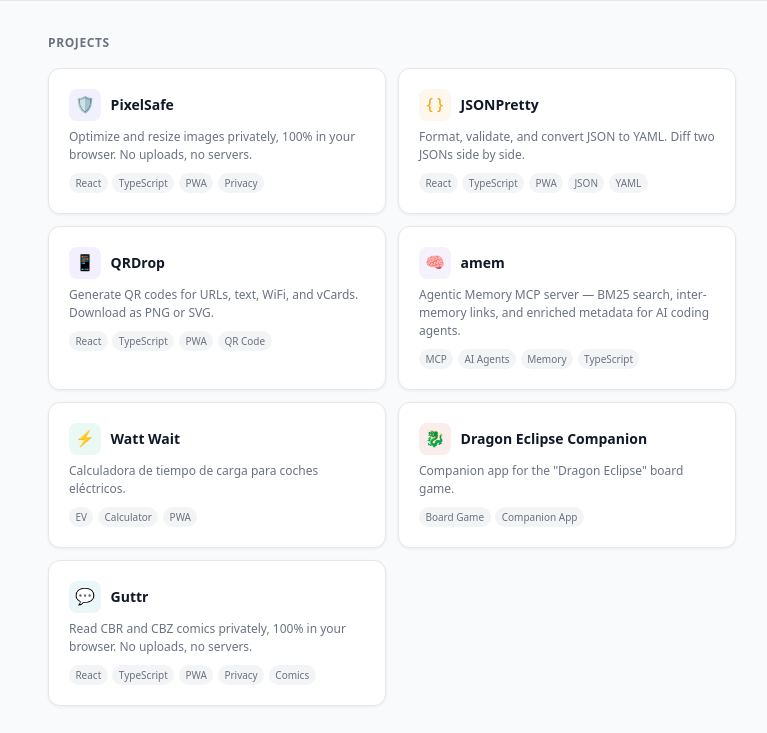
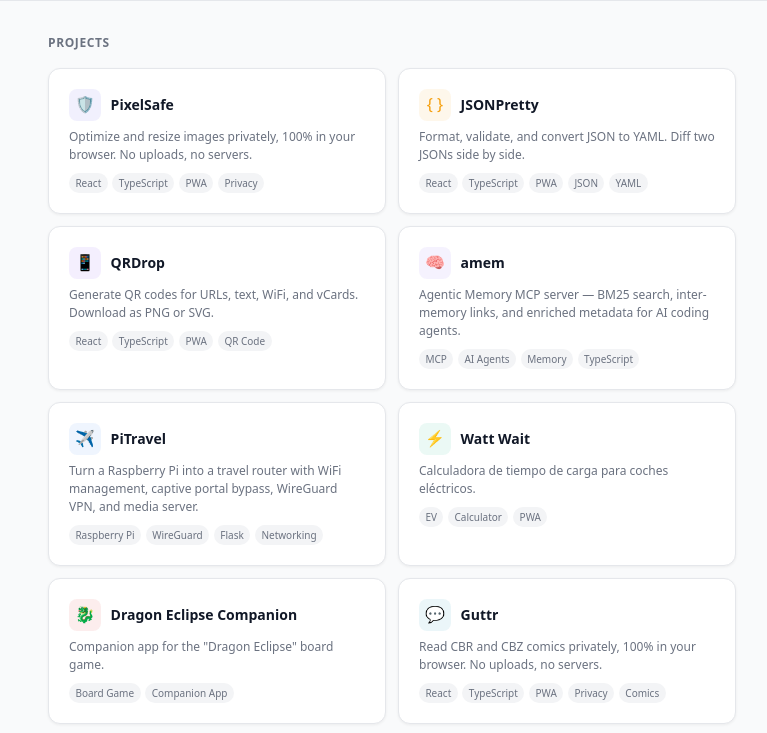
Before and after one commit to alejandroSuch/alejandroSuch.github.io, a plain HTML site: page index.html in a window 1280 px wide. Shown: the part 80-813 px from the top of the page, without its empty margins (248-1015 px from the left). Drawn offline with Linux system fonts and the light colour scheme.

Commit message:
Add PiTravel to projects

```diff
--- a/index.html
+++ b/index.html
@@ -271,6 +271,15 @@
         tags: ['MCP', 'AI Agents', 'Memory', 'TypeScript'],
       },
       {
+        name: 'PiTravel',
+        desc: 'Turn a Raspberry Pi into a travel router with WiFi management, captive portal bypass, WireGuard VPN, and media server.',
+        url: 'https://github.com/alejandroSuch/travelpi',
+        repo: 'https://github.com/alejandroSuch/travelpi',
+        icon: '✈️',
+        color: '#3b82f6',
+        tags: ['Raspberry Pi', 'WireGuard', 'Flask', 'Networking'],
+      },
+      {
         name: 'Watt Wait',
         desc: 'Calculadora de tiempo de carga para coches eléctricos.',
         url: '/watt-wait/',
```
